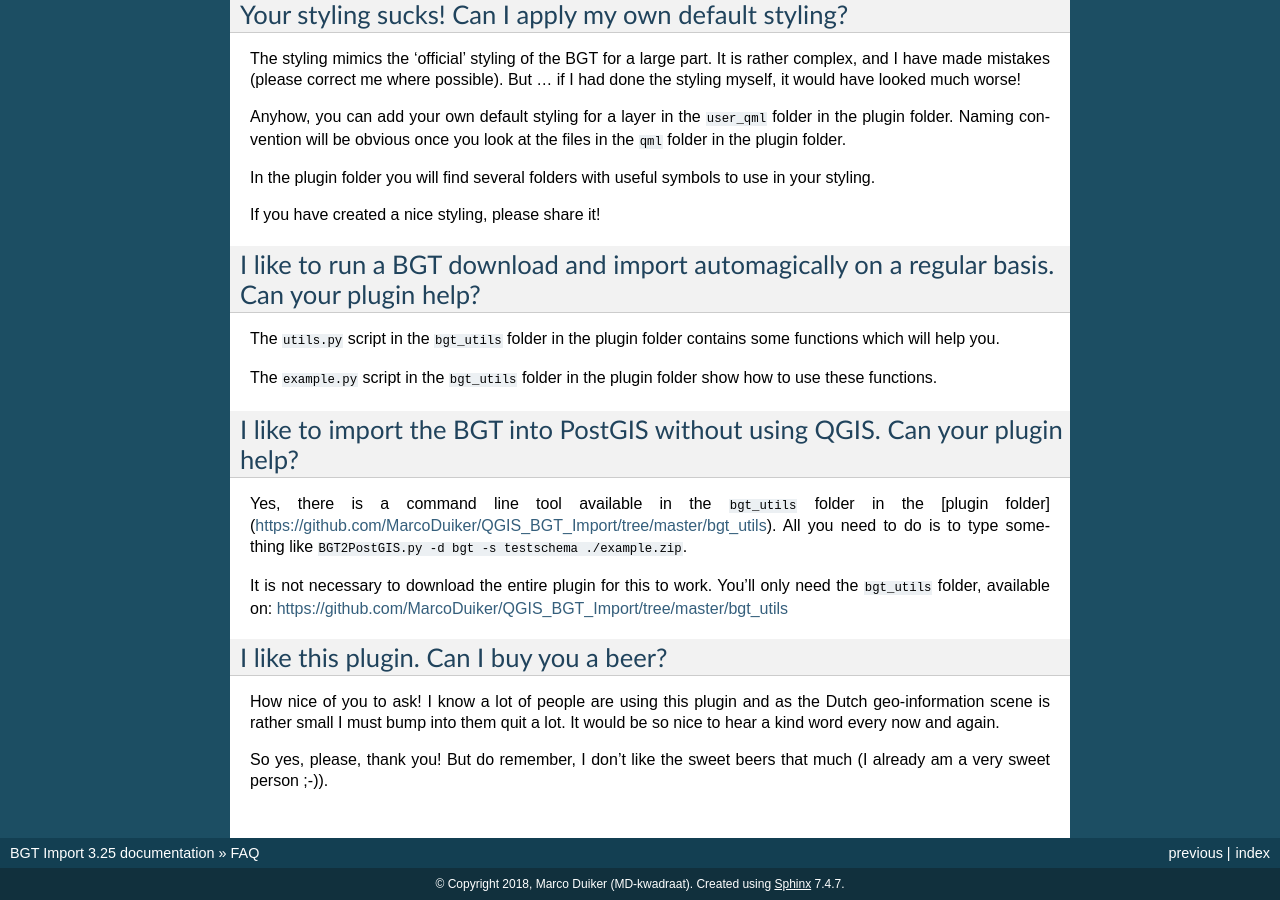
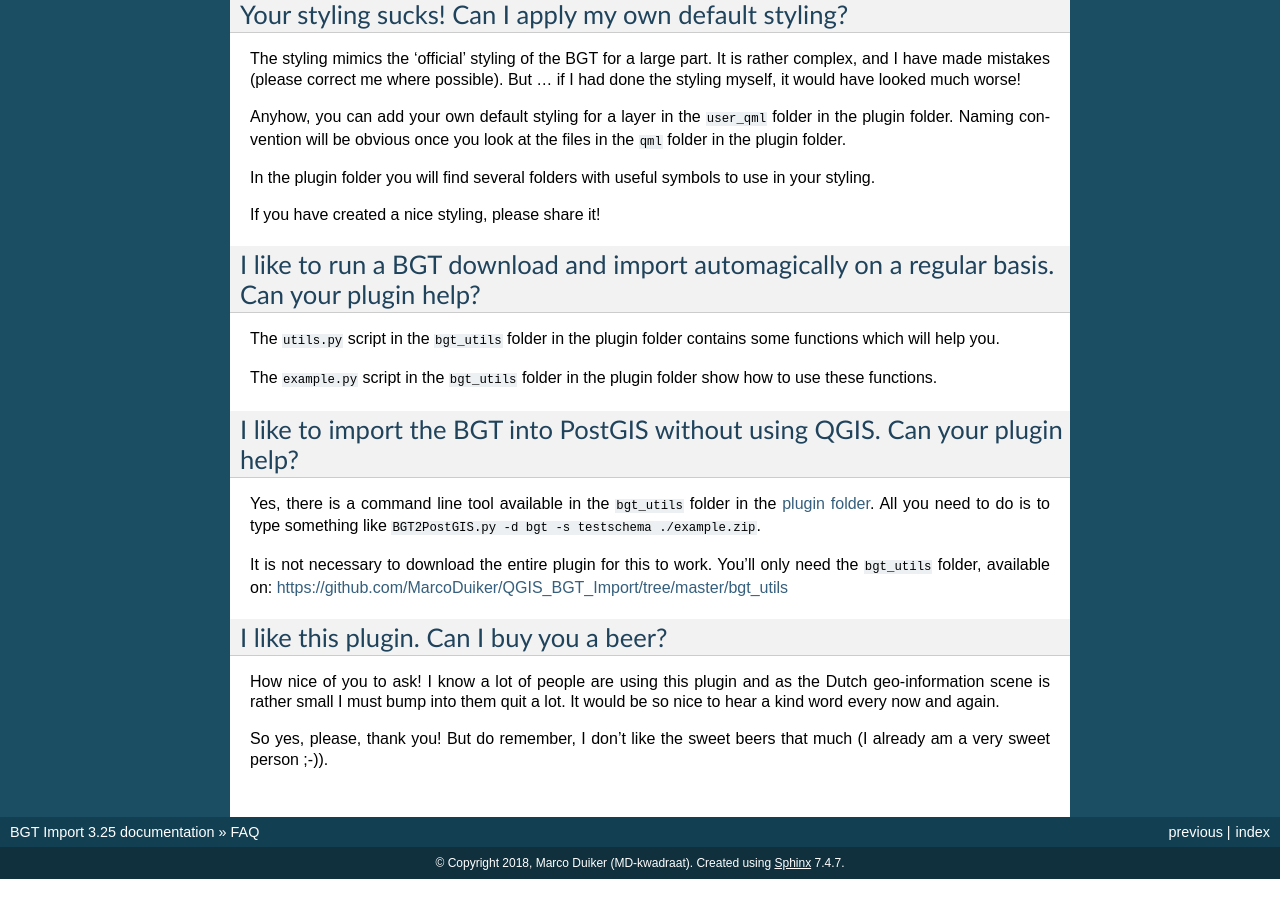
Before and after one commit to MarcoDuiker/QGIS_BGT_Import, a Sphinx documentation site: the page built from help/source/FAQ.rst, in a window 1280 px wide and 900 px high, scrolled down 1005 px. Built offline with Sphinx 7.4.7, drawn with Linux system fonts in a browser that asks for light colours; formulas are drawn with MathJax 3; after the commit the page ends 1884 px from its top, so only the background shows below that.

Commit message:
fixed link in help

```diff
--- a/help/source/FAQ.rst
+++ b/help/source/FAQ.rst
@@ -59,7 +59,7 @@ The ``example.py`` script in the ``bgt_utils`` folder in the plugin folder show
 I like to import the BGT into PostGIS without using QGIS. Can your plugin help?
 ===============================================================================
 
-Yes, there is a command line tool available in the ``bgt_utils`` folder in the [plugin folder](https://github.com/MarcoDuiker/QGIS_BGT_Import/tree/master/bgt_utils). All you need to do is to type something like ``BGT2PostGIS.py -d bgt -s testschema ./example.zip``.
+Yes, there is a command line tool available in the ``bgt_utils`` folder in the `plugin folder <https://github.com/MarcoDuiker/QGIS_BGT_Import/tree/master/bgt_utils>`_. All you need to do is to type something like ``BGT2PostGIS.py -d bgt -s testschema ./example.zip``.
 
 It is not necessary to download the entire plugin for this to work. You'll only need the ``bgt_utils`` folder, available on: https://github.com/MarcoDuiker/QGIS_BGT_Import/tree/master/bgt_utils
 
```
Also changed, not shown: 5 other files.
